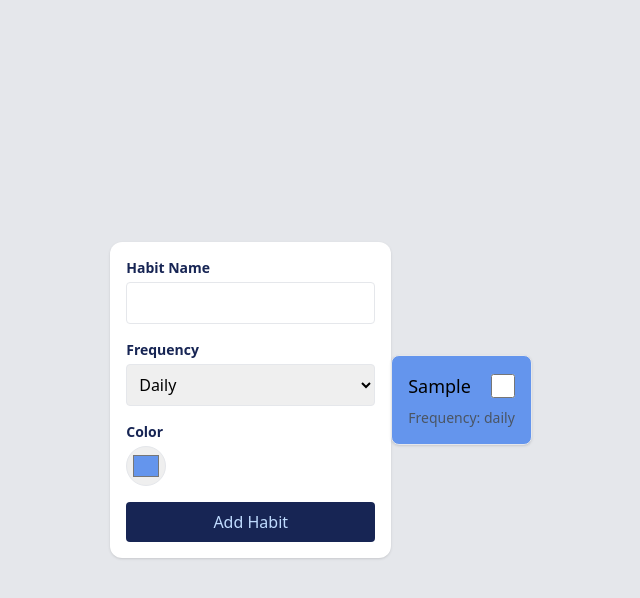
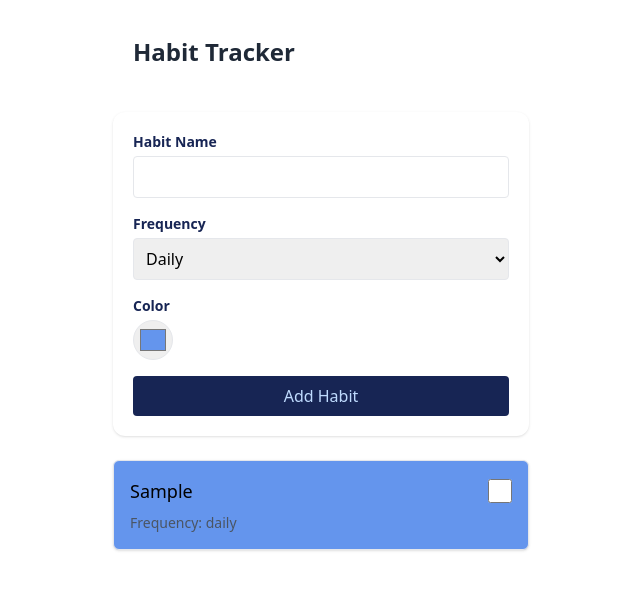
Before and after one commit to veefa/habit-tracker-app, a React (Vite) app: page / in a window 1280 px wide. Both pictures are taken after typing "Sample" into the empty fields and a click on the button "Add Habit". Shown: the top 598 px of the page, without its empty margins (319-959 px from the left). Built offline with nearby package versions, Linux system fonts and the light colour scheme.

Commit message:
Updating style: Add toast

```diff
--- a/package.json
+++ b/package.json
@@ -12,6 +12,7 @@
   "dependencies": {
     "react": "^19.0.0",
     "react-dom": "^19.0.0",
+    "react-hot-toast": "^2.5.2",
     "uuid": "^11.1.0"
   },
   "devDependencies": {
--- a/src/App.tsx
+++ b/src/App.tsx
@@ -2,6 +2,7 @@ import React, { useState } from "react";
 import HabitForm from "./components/HabitForm";
 import HabitList from "./components/HabitList";
 import { Habit } from "./types/habit";
+import { Toaster } from "react-hot-toast";
 
 const App: React.FC = () => {
   const [habits, setHabits] = useState<Habit[]>([]);
@@ -26,14 +27,18 @@ const App: React.FC = () => {
   };
 
   return (
-    <div className="flex justify-center items-center bg-gray-200 min-h-screen">
-      <h1 className="font-bold text-gray-800 text-2xl"></h1>
+    <div className="space-y-6 mx-auto p-4 max-w-md">
+      <h1 className="p-5 font-bold text-gray-800 text-2xl">Habit Tracker</h1>
       {/* Habit Form */}
       <HabitForm onAddHabit={addHabit} />
 
       {/* Habit List */}
       <HabitList habits={habits} onCompleteHabit={completeHabit} />
 
+      <Toaster
+        position="bottom-center"
+        reverseOrder={false}
+      />
     </div>
 
   );
--- a/src/components/HabitForm.tsx
+++ b/src/components/HabitForm.tsx
@@ -35,7 +35,7 @@ const HabitForm: React.FC<HabitFormProps> = ({ onAddHabit }) => {
   return (
     <form
       onSubmit={handleSubmit}
-      className="space-y-4 bg-white shadow p-4 rounded-xl">
+      className="space-y-4 bg-white shadow p-5 rounded-xl">
       {/* Input a habit name */}
       <div>
         <label className="block font-semibold text-blue-950 text-sm">
--- a/src/components/HabitItem.tsx
+++ b/src/components/HabitItem.tsx
@@ -1,5 +1,6 @@
-import React from "react";
+import React, { useState } from "react";
 import { Habit } from "../types/habit";
+import toast from "react-hot-toast";
 
 // Habit obj and function to mark as completed
 interface HabitItemProps {
@@ -9,13 +10,20 @@ interface HabitItemProps {
 
 // Displays the habit name and frequency
 const HabitItem: React.FC<HabitItemProps> = ({habit, onComplete}) => {
+    const [isChecked, setIsChecked] = useState(false);
+
     const handleCheckboxChange = () => {
+        setIsChecked(true);
         onComplete(habit.id)  // Mark as completed
+        toast.success(`"${habit.name}" marked as complete!`)
+
+        // Reset the check style after a moment (if needed)
+        setTimeout(() => setIsChecked(false), 1500);
     };
 
     return (
         <div
-        className="space-y-2 shadow p-4 border rounded-lg"
+        className={`space-y-2 shadow p-4 border rounded-md ${isChecked ? "opacity-60 scale-95" : ""}`}
         style={{backgroundColor: habit.color}}
         >
             <div className="flex justify-between items-center">
```
Also changed, not shown: 1 other file (tests, documents, lock files or other folders).
